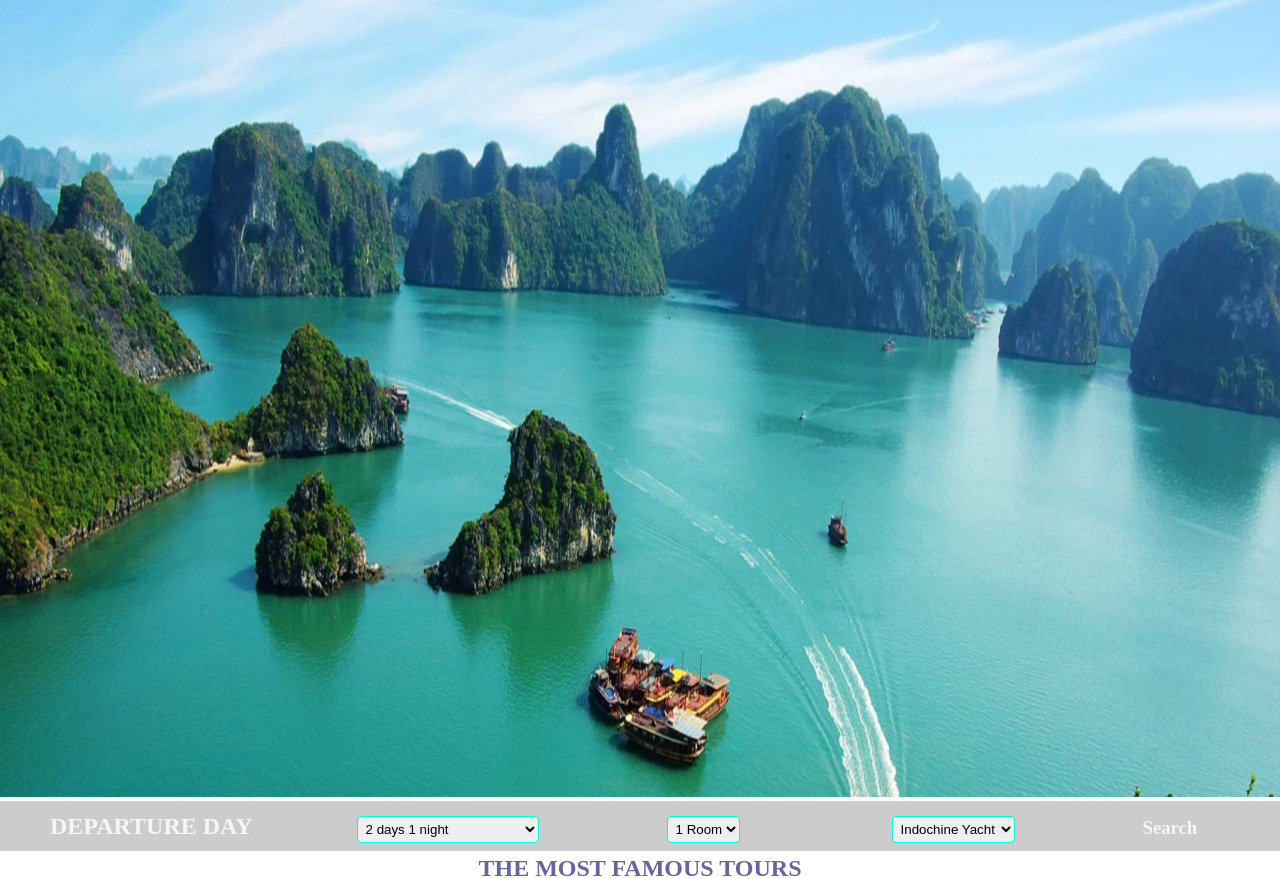
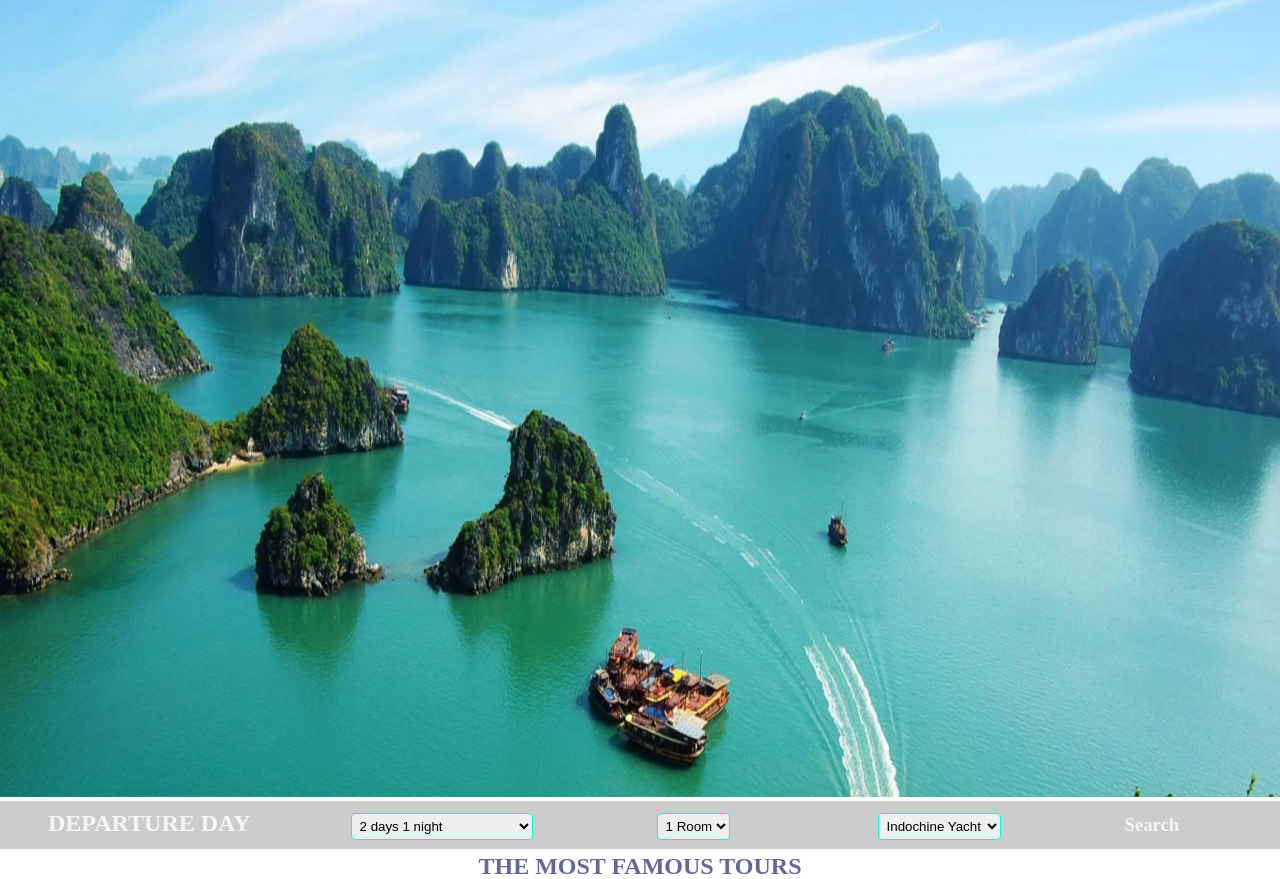
Before and after one commit to phunlh2001/halongyachtPE, a plain HTML site: page index.html in a window 1280 px wide. Shown: the part 73-952 px from the top of the page. Drawn offline with Linux system fonts and the light colour scheme.

Commit message:
chỈnh line-height phần tìm kiếm dưới banner

```diff
--- a/css/styleindex.css
+++ b/css/styleindex.css
@@ -43,15 +43,15 @@ body {
 /*css for header bottom*/
 .header-bottom {
 	background-color: #ccc;
-	height: 50px;
+	height: 48px;
 
 }
 
 .header-bottom div,
 .header-bottom h2 {
 	display: inline-block;
-	padding: 0 50px;
-	line-height: 50px;
+	padding: 0 48px;
+	line-height: 44px;
 }
 
 .header-bottom h2 {
```
